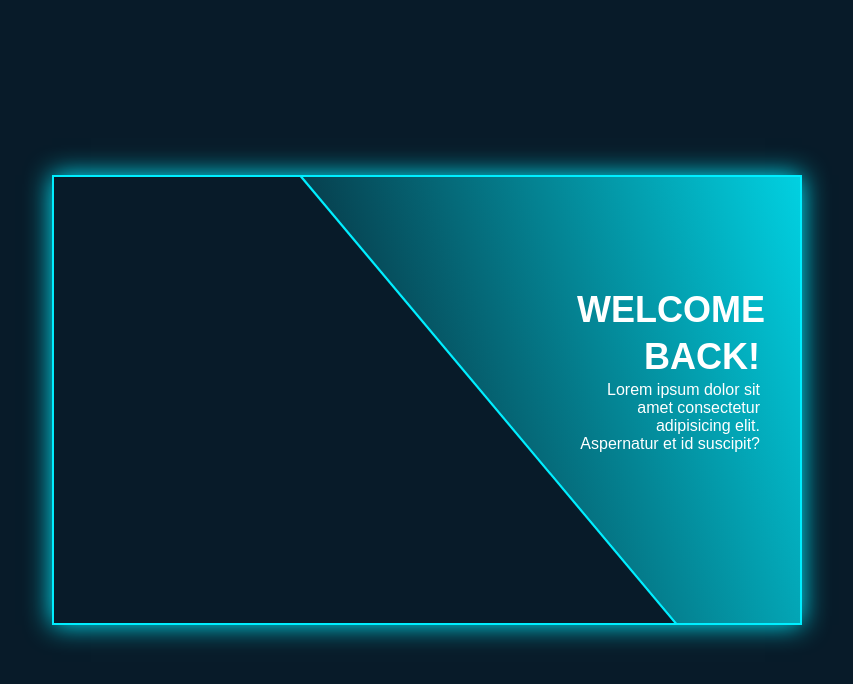
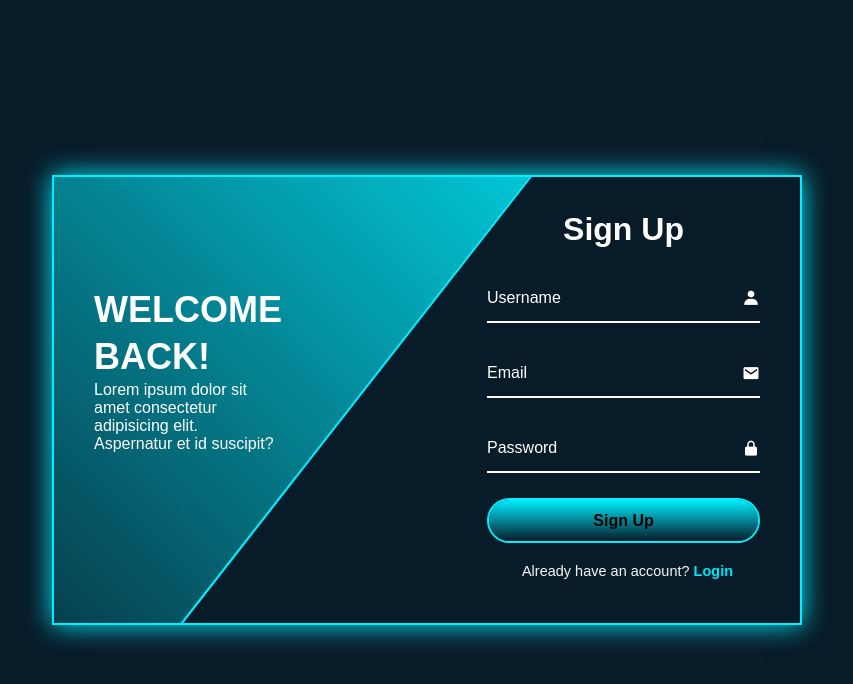
Before and after one commit to fatemehbazgir/login-form, a plain HTML site: page index.html in a window 1280 px wide. Both pictures are taken after a click on the link "Sign Up". Shown: the whole page, without its empty margins (213-1066 px from the left). Drawn offline with nearby package versions, Linux system fonts and the light colour scheme.

Commit message:
add html and css and js code

```diff
--- a/index.html
+++ b/index.html
@@ -12,55 +12,55 @@
         <span class="bg-animate"></span>
         <span class="bg-animate2"></span>
         <div class="form-box login">
-            <h2 class="animation" style="--i:0;">Login</h2>
+            <h2 class="animation" style="--i:0; --j:21;">Login</h2>
             <form action="#">
-                <div class="input-box animation" style="--i:1;">
+                <div class="input-box animation" style="--i:1; --j:22;">
                     <input type="text" required>
                     <label>Username</label>
                     <i class='bx bxs-user'></i>
                 </div>
-                <div class="input-box animation" style="--i:2;">
+                <div class="input-box animation" style="--i:2; --j:23;">
                     <input type="password" required>
                     <label>Password</label>
                     <i class='bx bxs-lock-alt'></i>
                 </div>
-                <button type="submit" class="btn animation" style="--i:3;">Login</button>
-                <div class="logreg-link animation" style="--i:4;">
+                <button type="submit" class="btn animation" style="--i:3; --j:24;">Login</button>
+                <div class="logreg-link animation" style="--i:4; --j:25;">
                     <p>Don't have an account? <a href="#" class="register-link">Sign Up</a></p>
                 </div>
             </form>
         </div>
         <div class="info-text login">
-            <h2>Welcome Back!</h2>
-            <p>Lorem ipsum dolor sit amet consectetur adipisicing elit. Aspernatur et id suscipit?</p>
+            <h2 class="animation" style="--i:0; --j:20;">Welcome Back!</h2>
+            <p class="animation" style="--i:1; --j:21;">Lorem ipsum dolor sit amet consectetur adipisicing elit. Aspernatur et id suscipit?</p>
         </div>
         <div class="form-box register">
-            <h2>Sign Up</h2>
+            <h2 class="animation" style="--i:17; --j:0;">Sign Up</h2>
             <form action="#">
-                <div class="input-box">
+                <div class="input-box animation" style="--i:18; --j:1;">
                     <input type="text" required>
                     <label>Username</label>
                     <i class='bx bxs-user'></i>
                 </div>
-                <div class="input-box">
+                <div class="input-box animation" style="--i:19; --j:2;">
                     <input type="text" required>
                     <label>Email</label>
                     <i class='bx bxs-envelope'></i>
                 </div>
-                <div class="input-box">
+                <div class="input-box animation" style="--i:20; --j:3;">
                     <input type="password" required>
                     <label>Password</label>
                     <i class='bx bxs-lock-alt'></i>
                 </div>
-                <button type="submit" class="btn">Sign Up</button>
-                <div class="logreg-link">
+                <button type="submit" class="btn animation" style="--i:21; --j:4;">Sign Up</button>
+                <div class="logreg-link animation" style="--i:22; --j:5;">
                     <p>Already have an account? <a href="#" class="login-link">Login</a></p>
                 </div>
             </form>
         </div>
         <div class="info-text register">
-            <h2>Welcome Back!</h2>
-            <p>Lorem ipsum dolor sit amet consectetur adipisicing elit. Aspernatur et id suscipit?</p>
+            <h2 class="animation" style="--i:17; --j:0;">Welcome Back!</h2>
+            <p class="animation" style="--i:18; --j:1;">Lorem ipsum dolor sit amet consectetur adipisicing elit. Aspernatur et id suscipit?</p>
         </div>
     </div>
     <script src="./script.js"></script>
--- a/script.js
+++ b/script.js
@@ -5,3 +5,6 @@ const loginLink = document.querySelector(".login-link");
 registerLink.onclick = () => {
   wrapper.classList.add("active");
 };
+loginLink.onclick = () => {
+  wrapper.classList.remove("active");
+};
--- a/style.css
+++ b/style.css
@@ -35,16 +35,38 @@ body{
 }
 .wrapper .form-box.login .animation{
     transform: translateX(0);
+    opacity: 1;
+    filter: blur(0);
     transition: 0.7s ease;
+    transition-delay: calc(0.1s * var(--j));
 }
 .wrapper.active .form-box.login .animation{
     transform: translateX(-120%);
+    opacity: 0;
+    filter: blur(10px);
     transition-delay: calc(0.1s * var(--i));
 }
 .wrapper .form-box.register{
     right: 0;
     padding: 0 40px 0 60px;
-    display: none;
+    pointer-events: none;
+}
+.wrapper.active .form-box.register{
+    pointer-events: auto;
+}
+.wrapper .form-box.register .animation{
+    transform: translateX(120%);
+    opacity: 0;
+    filter: blur(10px);
+    transition: 0.7s ease;
+    transition-delay: calc(0.1s * var(--j));
+}
+
+.wrapper.active .form-box.register .animation{
+    transform: translateX(0);
+    opacity: 1;
+    filter: blur(0);
+    transition-delay: calc(0.1s * var(--i));
 }
 .form-box h2{
     font-size: 32px;
@@ -160,12 +182,42 @@ body{
     text-align: right;
     padding: 0 40px 60px 150px;
 }
+.wrapper .info-text.login .animation{
+    transform: translateX(0);
+    opacity: 1;
+    filter: blur(0);
+    transition: 0.7s ease;
+    transition-delay: calc(0.1s * var(--j));
+}
+.wrapper.active .info-text.login .animation{
+    transform: translateX(120%);
+    opacity: 0;
+    filter: blur(10px);
+    transition-delay: calc(0.1s * var(--i));
+}
 .wrapper .info-text.register{
     left: 0;
     text-align: left;
     padding: 0 150px 60px 40px;
-    display: none;
+    pointer-events: none;
 }
+.wrapper.active .info-text.register{
+    pointer-events: auto;
+}
+.wrapper .info-text.register .animation{
+    transform: translateX(-120%);
+    opacity: 0;
+    filter: blur(10px);
+    transition: 0.7s ease;
+    transition-delay: calc(0.1s * var(--j));
+}
+.wrapper.active .info-text.register .animation{
+    transform: translateX(0);
+    opacity: 1;
+    filter: blur(0);
+    transition-delay: calc(0.1s * var(--i));
+}
+
 .info-text h2{
     font-size: 36px;
     color: #fff;
@@ -185,8 +237,13 @@ body{
     background: linear-gradient(45deg,#081b29,#0ef);
     border-bottom: 3px solid #0ef;
     transform: rotate(10deg) skewY(40deg);
-    /* transform: rotate(0deg) skewY(0deg); */
     transform-origin: bottom right;
+    transition: 1.5s ease;
+    transition-delay: 1.6s;
+}
+.wrapper.active .bg-animate{
+    transform: rotate(0deg) skewY(0deg);
+    transition-delay: 0.5s;
 }
 .wrapper .bg-animate2{
     position: absolute;
@@ -196,7 +253,12 @@ body{
     height: 700px;
     background:#081b29;
     border-top: 3px solid #0ef;
-    /* transform: rotate(-11deg) skewY(-41deg); */
     transform: rotate(0deg) skewY(0deg);
     transform-origin: bottom left;
+    transition: 1.5s ease;
+    transition-delay: 0.5s;
 }
+.wrapper.active .bg-animate2{
+    transform: rotate(-11deg) skewY(-41deg);
+    transition-delay: 1.2s;
+}
```
